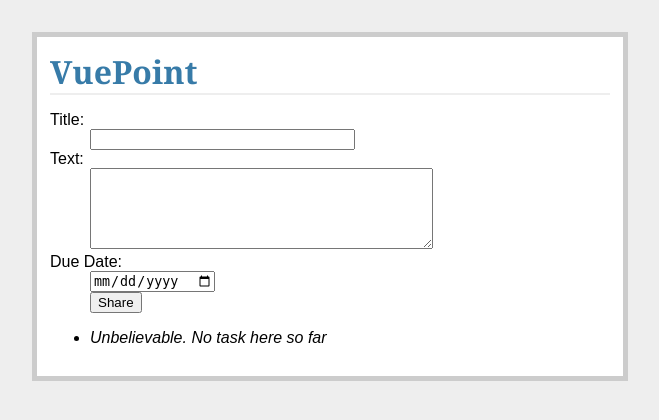
After one commit to Tumbraegel/VuePoint, a Flask app: template server/VuePoint/VuePoint/templates/show_all_tasks.html in a window 1280 px wide. The commit adds this page. Shown: the top 420 px of the page, without its empty margins (310-969 px from the left). Run offline with Flask 2, Linux system fonts and the light colour scheme; the template is opened without the code that fills it, so the values that code supplies are empty.

Commit message:
added vuepoint database with tasks table and changed the templates accordingly

```diff
--- a/server/VuePoint/VuePoint/VuePoint.py
+++ b/server/VuePoint/VuePoint/VuePoint.py
@@ -1,4 +1,5 @@
 # Adapted from http://flask.pocoo.org/docs/0.12/tutorial/
+# to initialize a new db run 'flask initdb' in terminal
 # all the imports
 import os
 import sqlite3
@@ -10,12 +11,12 @@ app.config.from_object(__name__) # load config from this file , vuepoint.py
 
 # Load default config and override config from an environment variable
 app.config.update(dict(
-    DATABASE=os.path.join(app.root_path, 'flaskr.db'),
+    DATABASE=os.path.join(app.root_path, 'vuePoint.db'),
     SECRET_KEY='development key',
     USERNAME='admin',
     PASSWORD='default'
 ))
-app.config.from_envvar('FLASKR_SETTINGS', silent=True)
+app.config.from_envvar('VUEPOINT_SETTINGS', silent=True)
 
 def connect_db():
     """Connects to the specific database."""
@@ -50,17 +51,17 @@ def close_db(error):
         g.sqlite_db.close()
 
 @app.route('/')
-def show_entries():
+def show_all_tasks():
     db = get_db()
-    cur = db.execute('select title, text from entries order by id desc')
-    entries = cur.fetchall()
-    return render_template('show_entries.html', entries=entries)
+    cur = db.execute('select title, taskDescription, dueDate from tasks order by id desc')
+    tasks = cur.fetchall()
+    return render_template('show_all_tasks.html', tasks=tasks)
 
 @app.route('/add', methods=['POST'])
-def add_entry():
+def add_task():
     db = get_db()
-    db.execute('insert into entries (title, text) values (?, ?)',
-                 [request.form['title'], request.form['text']])
+    db.execute('insert into tasks (title, taskDescription, dueDate) values (?, ?, ?)',
+                 [request.form['title'], request.form['taskDescription'], request.form['dueDate']])
     db.commit()
-    flash('New entry was successfully posted')
-    return redirect(url_for('show_entries'))
+    flash('New task was successfully posted')
+    return redirect(url_for('show_all_tasks'))
--- a/server/VuePoint/VuePoint/templates/layout.html
+++ b/server/VuePoint/VuePoint/templates/layout.html
@@ -4,5 +4,8 @@
 <link rel=stylesheet type=text/css href="{{ url_for('static', filename='style.css') }}">
 <div class=page>
   <h1>VuePoint</h1>
+  {% for message in get_flashed_messages() %}
+  <div class=flash>{{ message }}</div>
+  {% endfor %}
   {% block body %}{% endblock %}
 </div>
--- /dev/null
+++ b/server/VuePoint/VuePoint/templates/show_all_tasks.html
@@ -0,0 +1,22 @@
+<!--Adapted from http://flask.pocoo.org/docs/0.12/tutorial/-->
+{% extends "layout.html" %}
+{% block body %}
+    <form action="{{ url_for('add_task') }}" method=post class=add-task>
+      <dl>
+        <dt>Title:
+        <dd><input type=text size=30 name=title>
+        <dt>Text:
+        <dd><textarea name=taskDescription rows=5 cols=40></textarea>
+        <dt>Due Date:</dt>
+        <dd><input type="date" name="dueDate"></dd>
+        <dd><input type=submit value=Share>
+      </dl>
+    </form>
+  <ul class=tasks>
+  {% for task in tasks %}
+    <li><h2>{{ task.title }}</h2>{{ task.taskDescription|safe }}{{task.dueDate}}
+  {% else %}
+    <li><em>Unbelievable.  No task here so far</em>
+  {% endfor %}
+  </ul>
+{% endblock %}
```
Also changed, not shown: server/VuePoint/VuePoint/schema.sql (+5 -4 lines), server/VuePoint/VuePoint/templates/show_entries.html (deleted, +0 -20 lines), server/VuePoint/VuePoint/flaskr.db (deleted), server/VuePoint/VuePoint/vuePoint.db (added).
